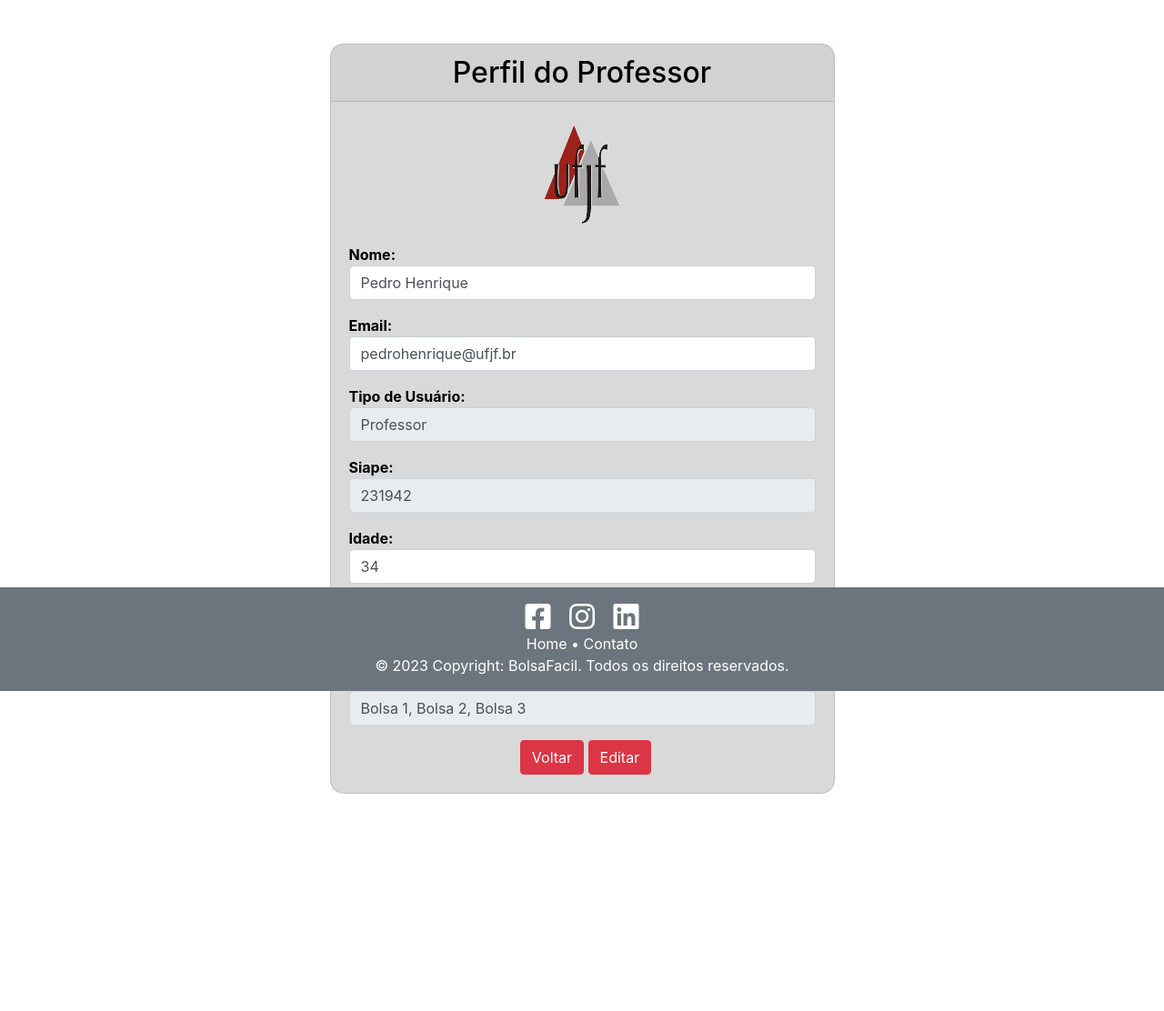
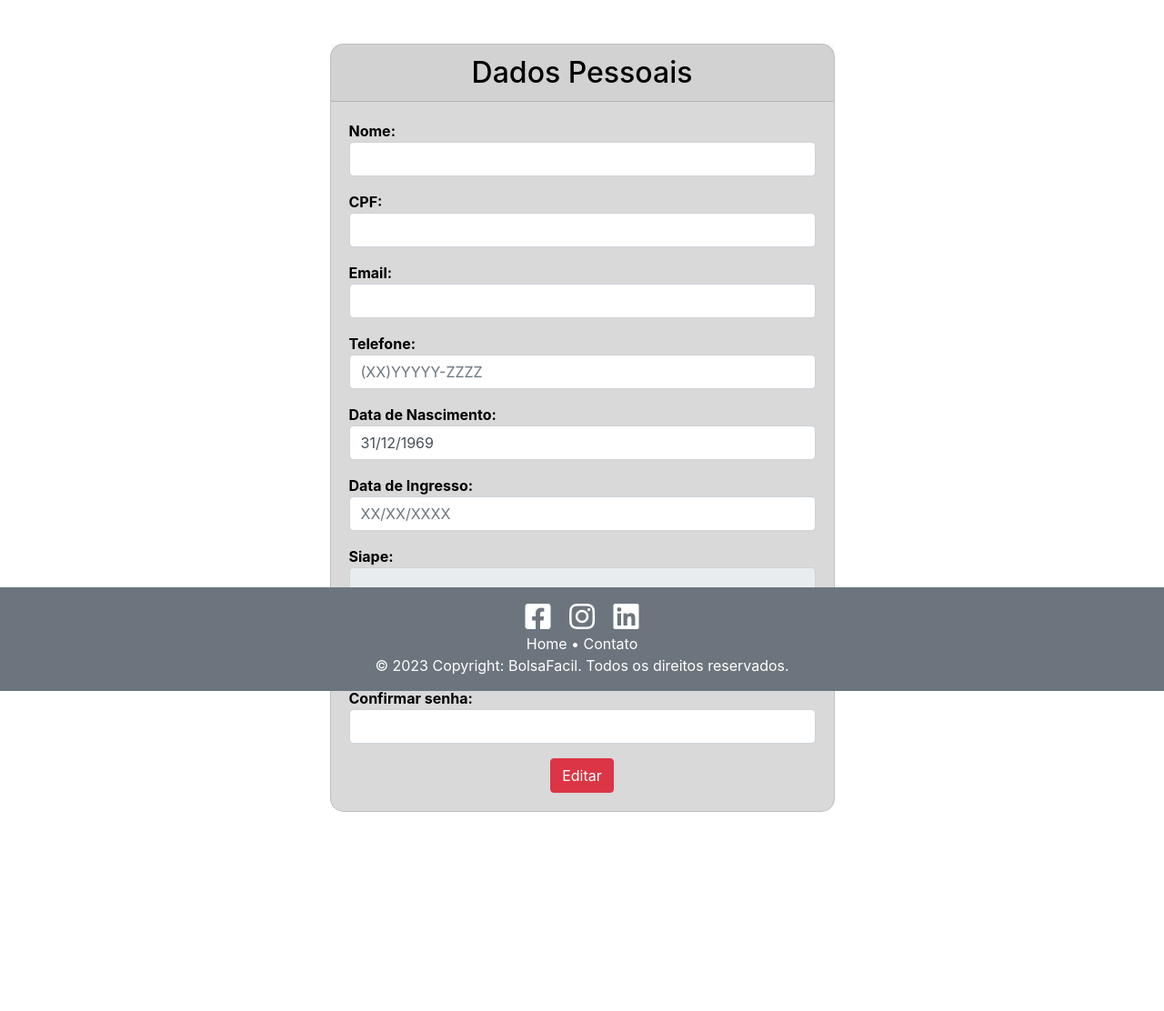
Before and after one commit to marlonruffo/Bolsa-Facil---DCC017, a PHP site: page /perfilProfessor.php in a window 1280 px wide. Shown: the part 40-1152 px from the top of the page at 91% size. Before the commit the page ends 913 px from the top, so only its background shows below. Run offline with PHP 8.4, Linux system fonts and the light colour scheme; the visitor is signed in with stand-in values (Sample User, id 1); tables that the repository leaves empty or names only in its code hold one stand-in row (values such as "Sample post").

Commit message:
EditarProfessor

```diff
--- a/php/Professor.php
+++ b/php/Professor.php
@@ -43,5 +43,36 @@
             $resultado = mysqli_query($conexao, $sql);
             return $resultado;
     }
+
+    public function buscaProfessor($SIAPE){
+        include ('conecta.php');
+        $sql = "SELECT * FROM professor WHERE siape = '$SIAPE';";
+        $resultado = mysqli_query($conexao, $sql);
+        if($prof = mysqli_fetch_array($resultado)){
+            $this->nome = $prof['nome'];
+            $this->cpf = $prof['cpf'];
+            $this->email = $prof['email'];
+            $this->telefone = $prof['telefone'];
+            $this->SIAPE = $prof['siape'];
+            $this->telefone = $prof['telefone'];
+            $this->dataNasc = $prof['dataNasc'];
+            $this->dataIngresso = $prof['dataIngresso'];
+            $this->senha = $prof['senha'];
+        }
+    }
+
+    public function editarDadosProfessor($nome , $cpf , $email, $dataNasc, $dataIngresso, $senha, $telefone, $SIAPE){
+        $this->setNome($nome);
+        $this->setCpf($cpf);
+        $this->setEmail($email);
+        $this->setDataNasc($dataNasc);
+        $this->setDataIngresso($dataIngresso);
+        $this->setSenha($senha);
+        $this->setTelefone(($telefone));
+
+        include("conecta.php");
+        $sql = "UPDATE professor SET nome= '$nome', cpf = '$cpf', email = '$email', telefone = '$telefone', dataNasc= '$dataNasc', dataIngresso = '$dataIngresso', senha = '$senha'  WHERE siape= ".$SIAPE;
+		return mysqli_query($conexao, $sql);
+    }
 }
 ?>
--- a/site/navbar.php
+++ b/site/navbar.php
@@ -1,5 +1,5 @@
 <!DOCTYPE html>
-<html lang="en">
+<html lang="pt-BR">
 <head>
     <meta charset="UTF-8">
     <meta name="viewport" content="width=device-width, initial-scale=1.0">
@@ -22,13 +22,13 @@
     <div class="collapse navbar-collapse" id="navbarNav">
       <ul class="navbar-nav ml-auto">
         <li class="nav-item active">
-          <a class="nav-link" href="#">Início <span class="sr-only">(current)</span></a>
+          <a class="nav-link" href="../php/controller.php?p=index">Início</a>
         </li>
         <li class="nav-item">
-          <a class="nav-link" href="#">Perfil</a>
+          <a class="nav-link" href="../php/controller.php?p=ver_perfil">Perfil</a>
         </li>
         <li class="nav-item active">
-          <a class="nav-link" href="verificalogin.php?logout=logout">Sair</a>
+          <a class="nav-link" href="../php/verificalogin.php?logout=logout">Sair</a>
         </li>
       </ul>
     </div>
--- a/site/perfilProfessor.php
+++ b/site/perfilProfessor.php
@@ -1,5 +1,5 @@
 <!DOCTYPE html>
-<html lang="en">
+<html lang="pt-BR">
 
 <head>
     <meta charset="UTF-8">
@@ -8,66 +8,77 @@
     <link href="https://fonts.googleapis.com/css2?family=Roboto" rel="stylesheet">
     <link rel="stylesheet" href="https://stackpath.bootstrapcdn.com/bootstrap/4.5.2/css/bootstrap.min.css" integrity="sha384-JcKb8q3iqJ61gNV9KGb8thSsNjpSL0n8PARn9HuZOnIxN0hoP+VmmDGMN5t9UJ0Z" crossorigin="anonymous">
     <link rel="stylesheet" href="/css/perfil.css">
+    <link rel="stylesheet" href="../assets/css/bootstrap-datetimepicker.css"/>
 
 </head>
 
 <body>
-    <?php include('navbar.php'); ?>
+    <?php session_start();
+    include('navbar.php'); ?>
 
     <div class="container mt-5">
         <div class="card mx-auto" style="width: 50%; background-color: #D9D9D9; color: black; border-radius: 15px;">
-            <h2 class="card-header text-center">Perfil do Professor</h2>
+            <h2 class="card-header text-center">Dados Pessoais</h2>
             <div class="card-body text-center">
                 <!-- Adicione lógica PHP para recuperar os dados do aluno do banco de dados -->
                 <?php
-                    // Simulação de dados do aluno (substitua com suas consultas)
-                    $nome = "Pedro Henrique";
-                    $email = "pedrohenrique@ufjf.br";
-                    $tipoUsuario = "Professor";
-                    $siape = "231942";
-                    $idade = 34;
-                    $departamento = "DCC";
-                    $bolsasVinculadas = array("Bolsa 1", "Bolsa 2", "Bolsa 3");
-                    $foto = "../img/logoUfjf.png";
+                    include("../php/Professor.php");
+                    $professor = new Professor();
+                    $professor->buscaProfessor($_SESSION['user_login']);
+
                 ?>
-                <img src="<?php echo $foto; ?>" alt="Foto 3x4" class="mx-auto d-block mb-3" width="90px" height="120px">
-                <form action="processar_edicao_perfil.php" method="post" enctype="multipart/form-data">
+                <!--<img src="" alt="Foto 3x4" class="mx-auto d-block mb-3" width="90px" height="120px">-->
+                <form method="post" id="editaPerfilProf"  name="editaPerfilProf" enctype="multipart/form-data">
                     <div class="mb-3">
                         <strong class="float-left">Nome:</strong>
-                        <input type="text" name="nome" value="<?php echo $nome; ?>" class="form-control rounded">
+                        <input type="text" name="nome" id="nome" value="<?php echo $professor->getNome(); ?>" class="form-control rounded">
+                    </div>
+                    <div class="mb-3">
+                        <strong class="float-left">CPF:</strong>
+                        <input type="text" name="cpf" id="cpf" value="<?php echo $professor->getCpf(); ?>" class="form-control rounded">
                     </div>
                     <div class="mb-3">
                         <strong class="float-left">Email:</strong>
-                        <input type="text" name="email" value="<?php echo $email; ?>" class="form-control rounded">
+                        <input type="text" name="email" id="email" value="<?php echo $professor->getEmail(); ?>" class="form-control rounded">
                     </div>
                     <div class="mb-3">
-                        <strong class="float-left">Tipo de Usuário:</strong>
-                        <input type="text" name="tipoUsuario" value="<?php echo $tipoUsuario; ?>" class="form-control rounded" readonly>
+                        <strong class="float-left">Telefone:</strong>
+                        <input type="text" name="telefone" id="telefone" value="<?php echo $professor->getTelefone(); ?>" placeholder="(XX)YYYYY-ZZZZ" class="form-control rounded">
+                    </div>
+                    <div class="mb-3">
+                    <strong class="float-left">Data de Nascimento:</strong>
+                        <div class='input-group'>
+                            <span class="input-group-addon">
+                                <span class="glyphicon glyphicon-calendar"></span>
+                            </span>
+                            <input type='text' id="data_nasc" name="data_nasc" placeholder="XX/XX/XXXX" value="<?php echo data($professor->getDataNasc()); ?>" class="form-control rounded"/>
+                        </div>
+                    </div>
+                    <div class="mb-3">
+                    <strong class="float-left">Data de Ingresso:</strong>
+                        <div class='input-group'>
+                            <span class="input-group-addon">
+                                <span class="glyphicon glyphicon-calendar"></span>
+                            </span>
+                            <input type='text' id="data_ing" name="data_ing" placeholder="XX/XX/XXXX" value="<?php if($professor->getDataIngresso() != ''){echo data($professor->getDataIngresso());} ?>" class="form-control rounded"/>
+                        </div>
                     </div>
                     <div class="mb-3">
                         <strong class="float-left">Siape:</strong>
-                        <input type="text" name="siape" value="<?php echo $siape; ?>" class="form-control rounded" readonly>
+                        <input type="text" name="siape" id= "siape" value="<?php echo $professor->getSIAPE(); ?>" class="form-control rounded" readonly>
                     </div>
                     <div class="mb-3">
-                        <strong class="float-left">Idade:</strong>
-                        <input type="text" name="idade" value="<?php echo $idade; ?>" <?php echo ($tipoUsuario === "Professor" ? "" : "readonly"); ?> class="form-control rounded">
+                        <strong class="float-left">Senha:</strong>
+                        <input type="password" name="senha" id= "senha" value="<?php echo $professor->getSenha(); ?>"class="form-control rounded">
                     </div>
                     <div class="mb-3">
-                        <strong class="float-left">Departamento:</strong>
-                        <input type="text" name="curso" value="<?php echo $departamento; ?>" <?php echo ($tipoUsuario === "Professor" ? "" : "readonly"); ?> class="form-control rounded">
+                        <strong class="float-left">Confirmar senha:</strong>
+                        <input type="password" name="confirmarSenha" id= "confirmarSenha" value="<?php echo $professor->getSenha(); ?>"class="form-control rounded">
                     </div>
-                    <div class="mb-3">
-                        <strong class="float-left">Bolsas Vinculadas:</strong>
-                        <input type="text" name="bolsasVinculadas" value="<?php echo implode(', ', $bolsasVinculadas); ?>" readonly class="form-control rounded">
-                    </div>
-
 
                     <!-- Botões de Ação -->
                     <div class="text-center">
-                        <a href="pagina_anterior.php" class="btn btn-danger ml-2">Voltar</a>
-                        <?php if ($tipoUsuario === "Professor"): ?>
-                            <button type="submit" class="btn btn-danger">Editar</button>
-                        <?php endif; ?>
+                        <button type="submit" class="btn btn-danger">Editar</button>
                     </div>
                 </form>
             </div>
@@ -76,6 +87,49 @@
 
     <div style="height: 300px;"></div>
     <?php include('footer.php'); ?>
+
+    <!-- js placed at the end of the document so the pages load faster -->
+		<script src="../assets/js/jquery.js"></script>
+		<script src="../assets/js/jquery.maskedinput.js"></script>
+		<script src="../assets/js/bootstrap.min.js"></script>
+		<script src="../assets/js/jquery-ui-1.9.2.custom.min.js"></script>
+		<script src="../assets/js/jquery.ui.touch-punch.min.js"></script>
+		<script class="include" type="text/javascript" src="../assets/js/jquery.dcjqaccordion.2.7.js"></script>
+		<script src="../assets/js/jquery.scrollTo.min.js"></script>
+		<script src="../assets/js/jquery.nicescroll.js" type="text/javascript"></script>
+
+		<!--common script for all pages-->
+		<script src="../assets/js/common-scripts.js"></script>
+
+		<!--script for this page-->
+		<script type="text/javascript" src="../assets/js/moment.js"></script>
+		<script src="../assets/js/locale/pt-br.js"></script>
+		<script type="text/javascript" src="../assets/js/bootstrap-datetimepicker.js"></script>
+        <script src="../js/editarProfessor.js" type="text/javascript"></script>
+        <script src="../js/Validacoes.js" type="text/javascript"></script>
+    <script>
+        $(document).ready(function(){
+            //alert("teste");
+            $("#cpf").mask("999.999.999-99");
+            $("#telefone").mask("(99)99999-9999");
+            $("#data_nasc").mask("99/99/9999");
+            $("#data_ing").mask("99/99/9999");
+            $('#data_nasc').datetimepicker({
+                locale: 'pt_br',
+                format: 'L'
+            });
+            $('#data_ing').datetimepicker({
+                locale: 'pt_br',
+                format: 'L'
+            });
+        });
+    </script>
+
+<?php
+function data($data){
+    return date("d/m/Y", strtotime($data));
+}
+?>
 </body>
 
 
```
Also changed, not shown: js/editarProfessor.js (added, +105 -0 lines), php/controller.php (+17 -2 lines), site/bolsas.php (+2 -45 lines).
